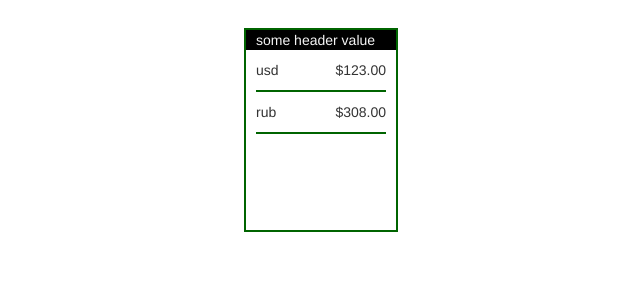
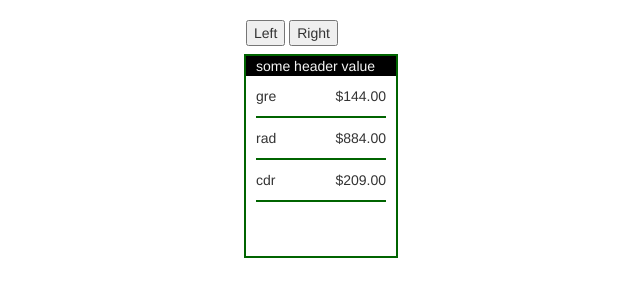
Before and after one commit to datamadic/qbee, a website: page app/index.html in a window 1280 px wide. Shown: the whole page, without its empty margins (44-684 px from the left). Drawn offline with nearby package versions, Linux system fonts and the light colour scheme; some packages are replaced by stand-ins of ours; files that its build step writes are made by us from their sources.

Commit message:
well it goes both ways...

```diff
--- a/app/scripts/controllers/main.js
+++ b/app/scripts/controllers/main.js
@@ -15,6 +15,16 @@ angular.module('qbeeApp')
       angular.element('#cube').addClass(faces[Math.floor((Math.random() * 10) % 5)]);
 
     };
+
+    $scope.direction = 0;
+
+    $scope.goLeft = function(){
+      $scope.direction += 2;
+    };
+
+    $scope.goRight = function(){
+      $scope.direction += 1;
+    }
 
     $scope.geofaces = [{
           name : 'first face',
--- a/app/scripts/directives/ncube.js
+++ b/app/scripts/directives/ncube.js
@@ -6,11 +6,21 @@ angular.module('qbeeApp')
       templateUrl: './templates/ncube.html',
       restrict: 'E',
       scope : {
-        faces : '='
+        faces : '=',
+        cdir : '='
       },
       transclude: false,
       //replace : true,
       link: function postLink(scope, element, attrs) {
+
+        console.log('this is the cdir', scope.cdir);
+
+        scope.$watch('cdir',function(oldVal, newVal){
+          // console.log(newVal, typeof newVal);
+          // var inDir = ((oldVal + 1 ) == newVal ) ? 'prev' : 'next';
+          scope.youMoveMe('right');
+
+        })
 
         var mapLength = scope.faces.length,
             theFaces = element.children()[0].children,
@@ -36,35 +46,52 @@ angular.module('qbeeApp')
           };
         });
 
-        scope.currentFace = scope.rowMap[0];
+        scope.currentFace = 0;
 
 
         scope.showFace = function(index) {
-          return (scope.rowMap[index].moving || scope.rowMap[index].currentFace);
+          return (scope.rowMap[index].moving || (scope.currentFace === index));
         };
 
 
-        function clearNotTrans() {
-          var index = scope.currentFace.index,
-              prev = scope.currentFace.prev;
+        function clearNotTrans(direction) {
+          var index = scope.currentFace,
+              dir = scope.rowMap[scope.currentFace][direction][direction];
+
+
 
           for (var f in scope.rowMap) {
-            if (!(scope.rowMap[f].index === index || scope.rowMap[f].prev === index)) {
+            if (!(scope.rowMap[f].index === index || scope.rowMap[f].index === dir)) {
               scope.rowMap[f].currentFace = false;
               scope.rowMap[f].moving = false;
             }
+            else {
+              console.log('the elses', scope.rowMap[f]);
+              scope.rowMap[f].moving = true;
+            }
           }
+
+          console.log('the scope',index, 'the direction ',direction,dir, scope.currentFace,'all of em', scope.rowMap);
         }
 
 
 
-        var calls = 0;
-
         scope.youMoveMe = function(direction) {
 
-          var incommingFace = scope.rowMap[scope.currentFace.next];
+          console.log('youMoveMe called', direction);
 
-          clearNotTrans();
+          var nextCurrent;
+          if(direction) {
+            nextCurrent = 'prev';
+          }
+          else {
+            nextCurrent = 'next';
+          }
+
+          var incommingIndex = scope.rowMap[scope.currentFace][nextCurrent]
+          var incommingFace = scope.rowMap[incommingIndex];
+
+          clearNotTrans(nextCurrent);
 
           incommingFace.moving = true;
 
@@ -78,19 +105,13 @@ angular.module('qbeeApp')
             transIterator--;
           }
 
-          //console.log(getRotatedRightLeft(degs));
-
           incommingFace.transitionCSS = getRotatedRightLeft(degs);
-          // console.log('this is the trans', transitions[transIterator % 4]);
-          // transIterator++;
 
           angular.element(faces).css('transform', 'rotateY(  '+degs+'deg ) translateZ( 0px )');
 
-          scope.currentFace = scope.rowMap[scope.currentFace.next];
-
-          //console.log('the calls',calls++);
-          //alert('events: '+ calls++ );
-
+          //scope.currentFace.currentFace = false;
+          scope.currentFace = incommingIndex;
+         // scope.currentFace  = true ;
         };
 
         function getRotatedRightLeft (degrees) {
--- a/app/views/main.html
+++ b/app/views/main.html
@@ -1,3 +1,9 @@
+<div class="row">
+  <div class="col-xs-12">
+    <button ng-click="goLeft();">Left</button>
+    <button ng-click="goRight();">Right</button>
+  </div>
+</div>
 
 <div class="row">
   <div class="col-xs-12">
@@ -8,7 +14,7 @@
 <div class="row">
   <div class="col-xs-6">
     <div style="width:150px">
-      <n_cube class="ncube-container" faces="geofaces"></n_cube>
+      <n_cube class="ncube-container" cdir="direction" faces="geofaces"></n_cube>
     </div>
 
   </div>
```
